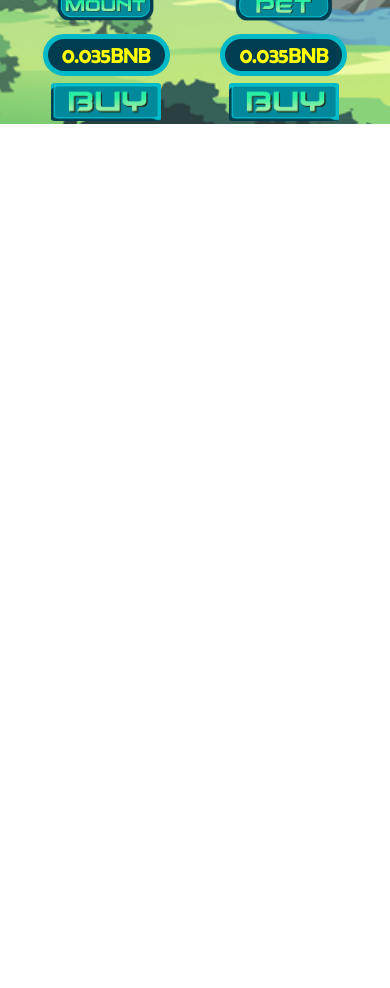
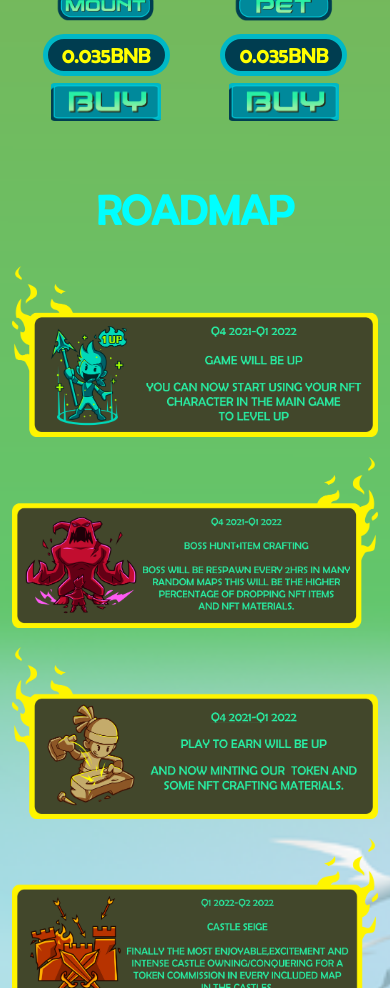
Before and after one commit to DreamWorker777/DestinyWar, a React (Create React App) app: page / in a window 390 px wide. Shown: the part 3120-4108 px from the top of the page. Before the commit the page ends 3244 px from the top, so only its background shows below. Built offline with nearby package versions, Linux system fonts and the light colour scheme.

Commit message:
roadMap section

```diff
--- a/src/components/RoadMap/RoadMap.js
+++ b/src/components/RoadMap/RoadMap.js
@@ -1,9 +1,30 @@
 import './RoadMap.scss';
+
+const imageCount = 9;
+const images = require.context('../../assets/img', true);
+const roadMapImages = [];
+
+for( let i = 1; i <= imageCount ; i ++ ) {
+    const image = images(`./roadmap${i}.png`);
+    roadMapImages.push(image);
+}
 
 export const RoadMap = () => {
     return (
-        <section>
+        <section className="roadMap container">
+            <div className="roadMap__title">
+                ROADMAP
+            </div>
 
+            <div className="roadMap__content">
+                {
+                    roadMapImages.map((item, index) => (
+                        <div className={`roadMap__content__item ${ index % 2 == 0 ? 'toLeft' : 'toRight' }`} key={index}>
+                            <img alt="pic" src={item.default}></img>
+                        </div>
+                    ))
+                }
+            </div>
         </section>
     )
 }
--- a/src/components/RoadMap/RoadMap.scss
+++ b/src/components/RoadMap/RoadMap.scss
@@ -0,0 +1,61 @@
+.roadMap {
+    &__title {
+        text-align: center;
+        color:cyan;
+        font-size:64px;
+        font-weight:bold;
+
+        margin: 50px 0;
+        margin-top: 100px;
+    }
+
+    &__content {
+        &__item {
+            margin-bottom: 100px;
+            display: flex;
+
+            img {
+                width: 645px;
+            }
+        }
+
+        .toLeft {
+            justify-content: flex-start;
+        }
+
+        .toRight {
+            justify-content: flex-end;
+        }
+    }
+}
+
+@media (max-width: 1200px) {
+    .roadMap {
+        padding: 0 3%;
+    }
+}
+
+@media (max-width: 768px) {
+    .roadMap {
+        &__content {
+            &__item {
+                margin-bottom: 5vw;
+
+                img {
+                    width: 100%;
+                }
+            }
+        }
+    }
+}
+
+@media (max-width: 600px) {
+    .roadMap {
+        &__title {
+            font-size: 10.7vw;
+
+            margin: 8.3vw 0;
+            margin-top: 16.6vw;
+        }
+    }
+}
```
